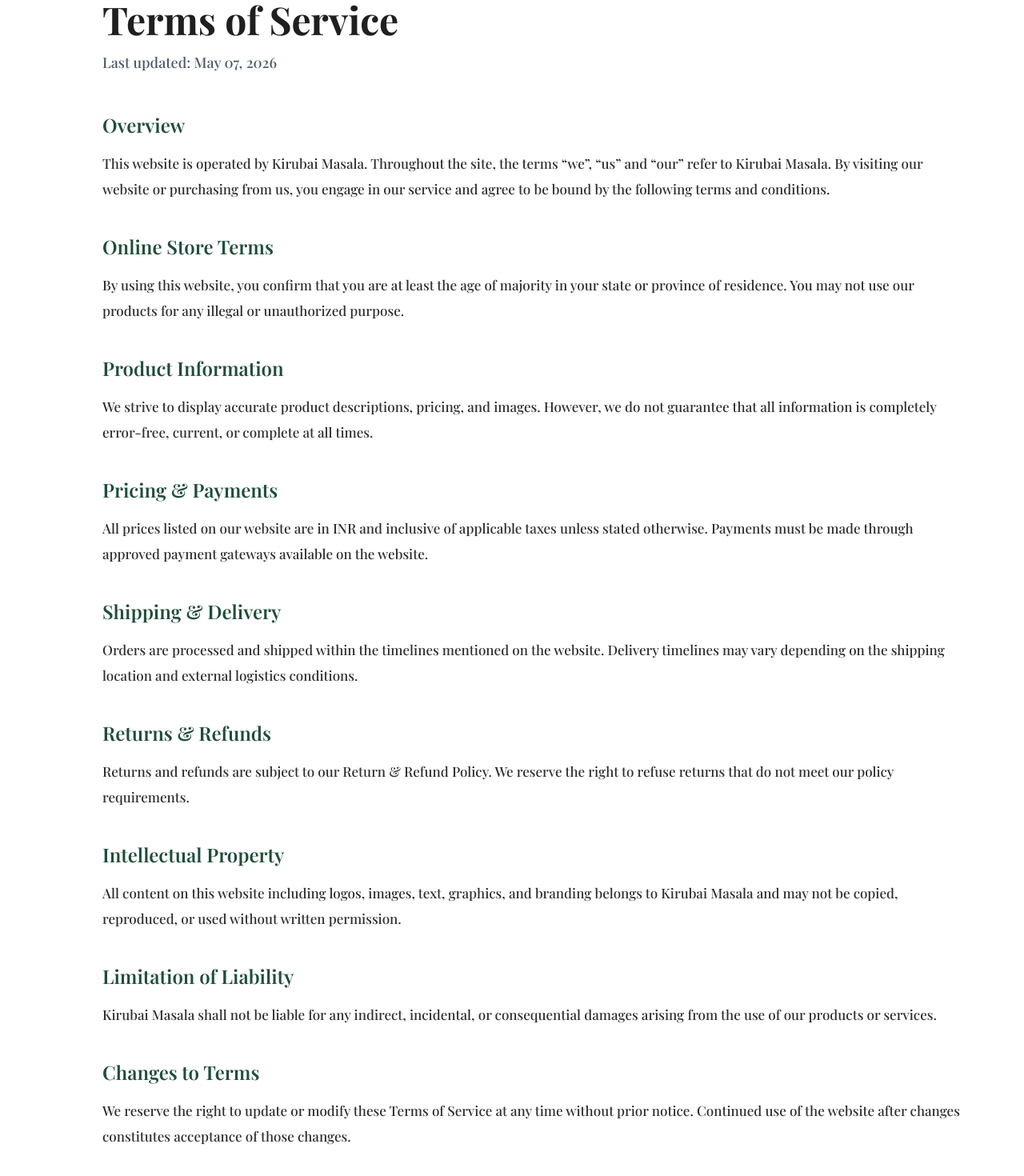
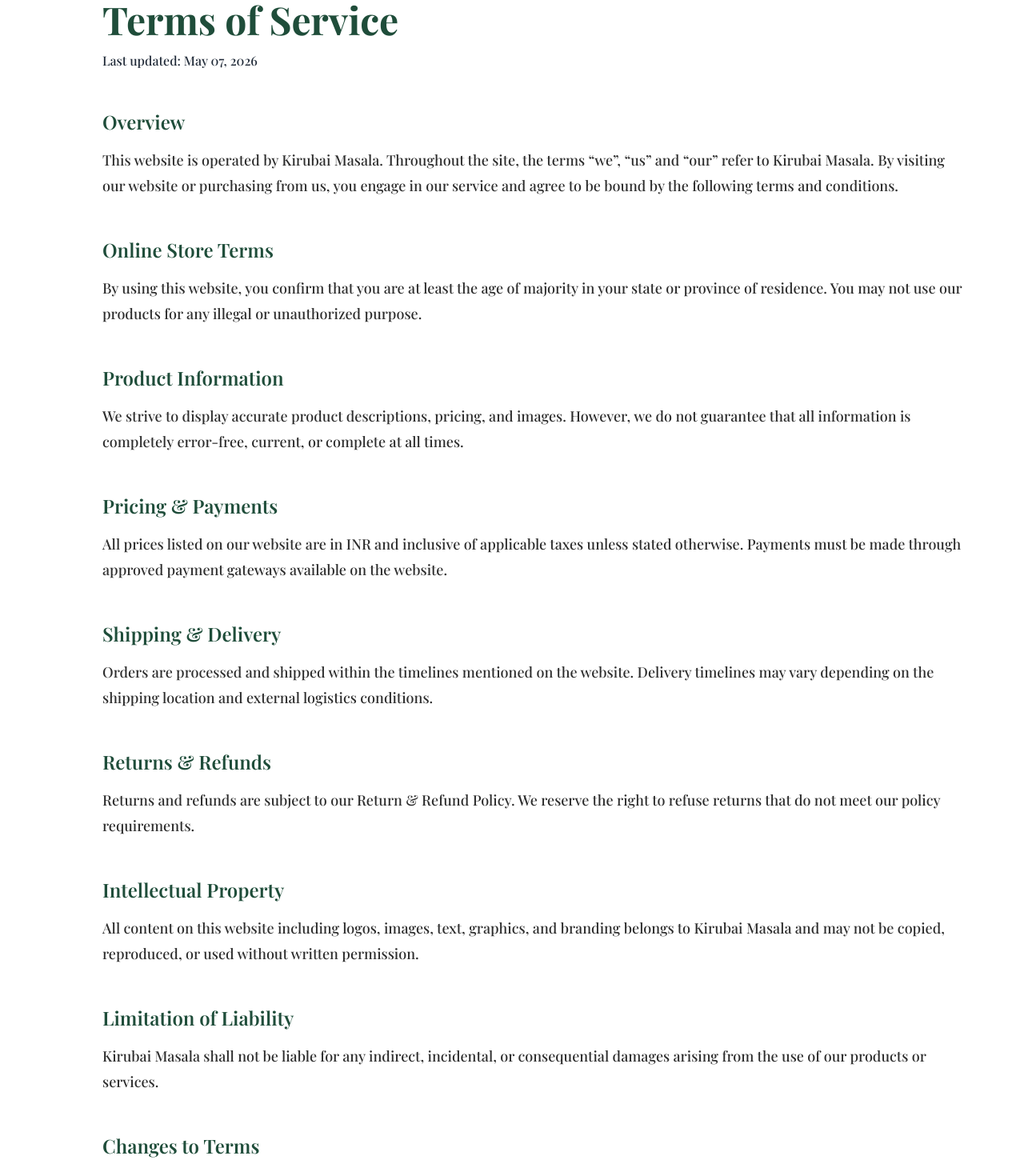
Before and after one commit to KirubaiFoods/Website, a Next.js app: page /terms in a window 1280 px wide. Shown: the part 160-1630 px from the top of the page at 80% size. Built offline with nearby package versions, Linux system fonts and the light colour scheme.

Commit message:
Updated products page UI and spacing

```diff
--- a/app/globals.css
+++ b/app/globals.css
@@ -80,71 +80,3 @@
 .animate-fadeUp {
   animation: fadeUp 1s ease forwards;
 }
-
-
-.animate-slowZoom {
-  animation: slowZoom 10s ease-in-out infinite;
-}
-
-/* Particles */
-
-.particle {
-  position: absolute;
-  border-radius: 9999px;
-  opacity: 0.15;
-  animation: floatParticle 8s ease-in-out infinite;
-}
-
-.particle1 {
-  width: 10px;
-  height: 10px;
-  background: #b91c1c;
-  top: 20%;
-  left: 15%;
-}
-
-.particle2 {
-  width: 14px;
-  height: 14px;
-  background: #d97706;
-  top: 60%;
-  left: 25%;
-}
-
-.particle3 {
-  width: 8px;
-  height: 8px;
-  background: #15803d;
-  top: 35%;
-  right: 20%;
-}
-
-.particle4 {
-  width: 12px;
-  height: 12px;
-  background: #92400e;
-  bottom: 20%;
-  right: 15%;
-}
-
-.particle5 {
-  width: 6px;
-  height: 6px;
-  background: #991b1b;
-  top: 75%;
-  left: 50%;
-}
-
-@keyframes floatParticle {
-  0% {
-    transform: translateY(0px);
-  }
-
-  50% {
-    transform: translateY(-12px);
-  }
-
-  100% {
-    transform: translateY(0px);
-  }
-}
--- a/app/privacy-policy/page.tsx
+++ b/app/privacy-policy/page.tsx
@@ -1,20 +1,20 @@
 export default function PrivacyPolicyPage() {
   return (
-    <main className="bg-[#f8f6f1] min-h-screen pt-36 pb-20 px-4 md:px-8">
-      <div className="max-w-6xl mx-auto bg-white rounded-[30px] shadow-sm p-6 md:p-14">
+    <main className="min-h-screen pt-36 pb-20 px-4 md:px-8">
+      <div className="max-w-6xl mx-auto bg-white p-6 md:p-14">
 
         {/* Heading */}
         <div className="mb-12">
-  <h1 className="text-4xl md:text-5xl font-bold text-[#1f1f1f] mb-4">
+  <h1 className="text-4xl md:text-5xl font-bold text-[#1f4d3a] mb-4">
     Privacy Policy
   </h1>
 
-  <p className="text-gray-600 text-base md:text-lg">
+  <p className="mb-4">
     Last updated: May 07, 2026 <br />
   </p>
 
 
-          <p className="text-gray-600 text-base md:text-lg">
+          <p className="mb-4">
             At Kirubai Masala, we respect your privacy and are committed
             to protecting the personal information you share with us.
             This Privacy Policy explains how we collect, use, store,
--- a/app/returns/page.tsx
+++ b/app/returns/page.tsx
@@ -1,28 +1,28 @@
 export default function ReturnsPage() {
   return (
-    <main className="bg-[#f7f5f2] min-h-screen pt-40 pb-20 px-4 md:px-8">
+    <main className="min-h-screen pt-40 pb-20 px-4 md:px-8">
       <div className="max-w-6xl ml-3 md:ml-12 lg:ml-20 mr-3 md:mr-6">
 
         {/* Heading */}
         <div className="mb-12">
-          <h1 className="text-4xl md:text-5xl font-bold text-[#1f1f1f] mb-4">
+          <h1 className="text-4xl md:text-5xl font-bold text-[#1f4d3a] mb-4">
             Return & Refund Policy
           </h1>
 
-          <p className="text-gray-600 text-base md:text-lg">
+          <p className="mb-4">
             Last updated: May 07, 2026
           </p>
         </div>
 
         {/* Content */}
-        <div className="space-y-10 text-[#2d2d2d] leading-8 text-[17px]">
+        <div className="space-y-12 text-[#2d2d2d] leading-8 text-[12px] md:text-lg">
 
           <section>
             <h2 className="text-2xl font-semibold text-[#1f4d3a] mb-4">
               Overview
             </h2>
 
-            <p>
+            <p className="mb-4">
               At Kirubai Masala, we strive to provide the highest quality
               products and customer satisfaction. If you are not fully satisfied
               with your purchase, please review our return and refund policy below.
@@ -34,7 +34,7 @@
               Eligibility for Returns
             </h2>
 
-            <p>
+            <p className="mb-4">
               Returns are accepted only for damaged, defective, or incorrect
               products received. To be eligible for a return:
             </p>
@@ -55,7 +55,7 @@
               Non-Returnable Items
             </h2>
 
-            <p>
+            <p className="mb-4">
               Due to the nature of food products, we do not accept returns for:
             </p>
 
@@ -71,12 +71,12 @@
               Refund Process
             </h2>
 
-            <p>
+            <p className="mb-4">
               Once your return request is approved, refunds will be processed
               to the original payment method within 5–7 business days.
             </p>
 
-            <p className="mt-4">
+            <p className="mb-4">
               In certain cases, we may provide a replacement product instead
               of a refund depending on product availability.
             </p>
@@ -87,7 +87,7 @@
               Cancellation Policy
             </h2>
 
-            <p>
+            <p className="mb-4">
               Once an order is placed, it cannot be canceled or modified. Please ensure all details are correct before completing your purchase.
             </p>
           </section>
@@ -97,7 +97,7 @@
               Contact for Returns
             </h2>
 
-            <p>
+            <p className="mb-4">
               For return or refund related enquiries, please contact us:
             </p>
 
--- a/app/shipping/page.tsx
+++ b/app/shipping/page.tsx
@@ -5,24 +5,24 @@
 
         {/* Heading */}
         <div className="mb-12">
-          <h1 className="text-4xl md:text-5xl font-bold text-[#1f1f1f] mb-4">
+          <h1 className="text-4xl md:text-5xl font-bold text-[#1f4d3a] mb-4">
             Shipping Policy
           </h1>
 
-          <p className="text-gray-600 text-base md:text-lg">
+          <p className="mb-4">
             Last updated: May 07, 2026
           </p>
         </div>
 
         {/* Content */}
-        <div className="space-y-10 text-[#2d2d2d] leading-8 text-[17px]">
+        <div className="space-y-12 text-[#2d2d2d] leading-8 text-[12px] md:text-lg">
 
           <section>
             <h2 className="text-2xl font-semibold text-[#1f4d3a] mb-4">
               Overview
             </h2>
 
-            <p>
+            <p className="mb-4">
               At Kirubai Masala, we are committed to delivering your orders
               safely and on time. This Shipping Policy outlines our shipping
               process, timelines, and delivery charges.
@@ -34,7 +34,7 @@
               Order Processing
             </h2>
 
-            <p>
+            <p className="mb-4">
               Orders are usually processed within 1–2 business days after
               payment confirmation. Orders placed on Sundays or public holidays
               will be processed on the next working day.
@@ -75,7 +75,7 @@
               Order Tracking
             </h2>
 
-            <p>
+            <p className="mb-4">
               Once your order is shipped, tracking details will be shared
               through email, or WhatsApp whenever available.
             </p>
@@ -86,7 +86,7 @@
               Delivery Issues
             </h2>
 
-            <p>
+            <p className="mb-4">
               If your package is delayed, damaged, or not delivered,
               please contact us immediately so we can assist you.
             </p>
@@ -97,7 +97,7 @@
               Incorrect Address
             </h2>
 
-            <p>
+            <p className="mb-4">
               Customers are responsible for providing accurate shipping
               information. Kirubai Masala will not be responsible for delays
               or failed deliveries caused by incorrect addresses or contact details.
@@ -109,7 +109,7 @@
               Contact Information
             </h2>
 
-            <p>
+            <p className="mb-4">
               For shipping-related queries, contact us at:
             </p>
 
--- a/app/terms/page.tsx
+++ b/app/terms/page.tsx
@@ -5,24 +5,24 @@
 
         {/* Heading */}
         <div className="mb-12">
-          <h1 className="text-4xl md:text-5xl font-bold text-[#1f1f1f] mb-4">
+          <h1 className="text-4xl md:text-5xl font-bold text-[#1f4d3a] mb-4">
             Terms of Service
           </h1>
 
-          <p className="text-gray-600 text-base md:text-lg">
+          <p className="mb-4">
             Last updated: May 07, 2026
           </p>
         </div>
 
         {/* Content */}
-        <div className="space-y-10 text-[#2d2d2d] leading-8 text-[17px]">
+        <div className="space-y-12 text-[#2d2d2d] leading-8 text-[12px] md:text-lg">
 
           <section>
             <h2 className="text-2xl font-semibold text-[#1f4d3a] mb-4">
               Overview
             </h2>
 
-            <p>
+            <p className="mb-4">
               This website is operated by Kirubai Masala. Throughout the site,
               the terms “we”, “us” and “our” refer to Kirubai Masala.
               By visiting our website or purchasing from us, you engage in our
@@ -35,7 +35,7 @@
               Online Store Terms
             </h2>
 
-            <p>
+            <p className="mb-4">
               By using this website, you confirm that you are at least the age
               of majority in your state or province of residence. You may not
               use our products for any illegal or unauthorized purpose.
@@ -47,7 +47,7 @@
               Product Information
             </h2>
 
-            <p>
+            <p className="mb-4">
               We strive to display accurate product descriptions, pricing, and
               images. However, we do not guarantee that all information is
               completely error-free, current, or complete at all times.
@@ -59,7 +59,7 @@
               Pricing & Payments
             </h2>
 
-            <p>
+            <p className="mb-4">
               All prices listed on our website are in INR and inclusive of
               applicable taxes unless stated otherwise. Payments must be made
               through approved payment gateways available on the website.
@@ -71,7 +71,7 @@
               Shipping & Delivery
             </h2>
 
-            <p>
+            <p className="mb-4">
               Orders are processed and shipped within the timelines mentioned
               on the website. Delivery timelines may vary depending on the
               shipping location and external logistics conditions.
@@ -83,7 +83,7 @@
               Returns & Refunds
             </h2>
 
-            <p>
+            <p className="mb-4">
               Returns and refunds are subject to our Return & Refund Policy.
               We reserve the right to refuse returns that do not meet our
               policy requirements.
@@ -95,7 +95,7 @@
               Intellectual Property
             </h2>
 
-            <p>
+            <p className="mb-4">
               All content on this website including logos, images, text,
               graphics, and branding belongs to Kirubai Masala and may not
               be copied, reproduced, or used without written permission.
@@ -107,7 +107,7 @@
               Limitation of Liability
             </h2>
 
-            <p>
+            <p className="mb-4">
               Kirubai Masala shall not be liable for any indirect, incidental,
               or consequential damages arising from the use of our products
               or services.
@@ -119,7 +119,7 @@
               Changes to Terms
             </h2>
 
-            <p>
+            <p className="mb-4">
               We reserve the right to update or modify these Terms of Service
               at any time without prior notice. Continued use of the website
               after changes constitutes acceptance of those changes.
@@ -131,7 +131,7 @@
               Contact Information
             </h2>
 
-            <p>
+            <p className="mb-4">
               For any questions regarding these Terms of Service, please contact:
             </p>
 
--- a/app/track-order/page.tsx
+++ b/app/track-order/page.tsx
@@ -16,18 +16,17 @@
   };
 
   return (
-    <main className="bg-[#f7f5f2] min-h-screen pt-40 pb-20 px-4 md:px-8">
+    <main className="min-h-screen pt-40 pb-20 px-4 md:px-8">
       <div className="max-w-6xl ml-3 md:ml-12 lg:ml-20 mr-3 md:mr-6">
 
         {/* Heading */}
         <div className="mb-12">
-          <h1 className="text-3xl md:text-3xl font-bold text-[#1f1f1f] mb-4">
+          <h1 className="text-3xl md:text-5xl font-bold text-[#1f4d3a] mb-4">
             Track Your Order
           </h1>
 
-          <p className="text-gray-600 text-base md:text-lg max-w-3xl">
-            Enter your order ID below to check the current delivery status
-            of your Kirubai Masala order.
+          <p className="mb-4">
+            Enter your order ID below to check the current delivery status.
           </p>
         </div>
 
```
Also changed, not shown: app/products/page.tsx (+130 -5 lines), 1 other file (tests, documents, lock files or other folders).
